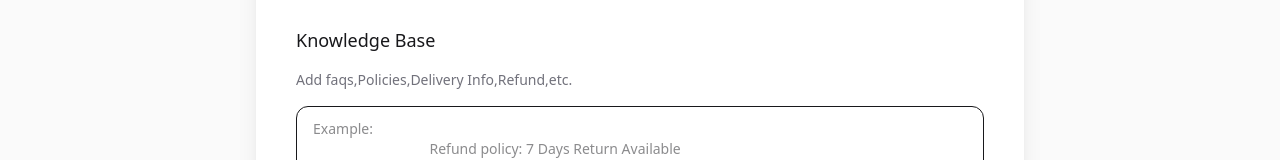
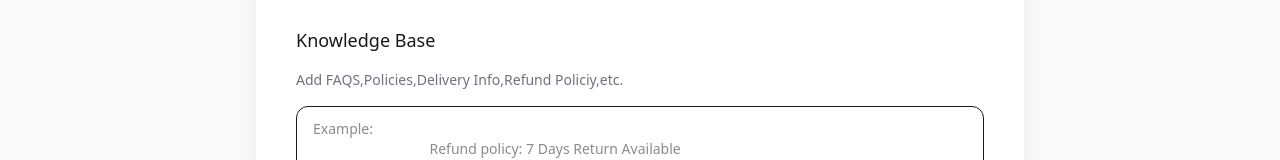
Before and after one commit to 03omkar/Aichatbot, a Next.js app: page /dashboard in a window 1280 px wide. Shown: the part 450-610 px from the top of the page. Built offline with nearby package versions, Linux system fonts and the light colour scheme; no server answers; what @scalekit-sdk/node would draw is missing.

Commit message:
fixed chat bot scroll issue

```diff
--- a/app/components/DashboardClient.tsx
+++ b/app/components/DashboardClient.tsx
@@ -82,7 +82,7 @@ function DashboardClient({ownerId}:{ownerId:string}){
                     </div>
                     <div className='mb-10'>
                         <h1 className='text-lg font-medium mb-4'>Knowledge Base</h1>
-                        <p className='text-sm text-zinc-500 mb-4'>Add faqs,Policies,Delivery Info,Refund,etc.</p>
+                        <p className='text-sm text-zinc-500 mb-4'>Add FAQS,Policies,Delivery Info,Refund Policiy,etc.</p>
                         <div className='space-y-4'>
                             <textarea className='w-full h-54 rounded-xl border order-zinc-300 px-4 py-3 text-sm
                             focus:outline-none focus:ring-2 focus:ring-black/80' placeholder={`Example:
--- a/public/ChatBot.js
+++ b/public/ChatBot.js
@@ -56,7 +56,7 @@
 <div id ="chat-message" style="
 flex:1;
 padding:12px;
-over-flow:auto;
+overflow:auto;
 background:#f9fafb;
 display:flex;
 flex-direction:column;"></div>
```
